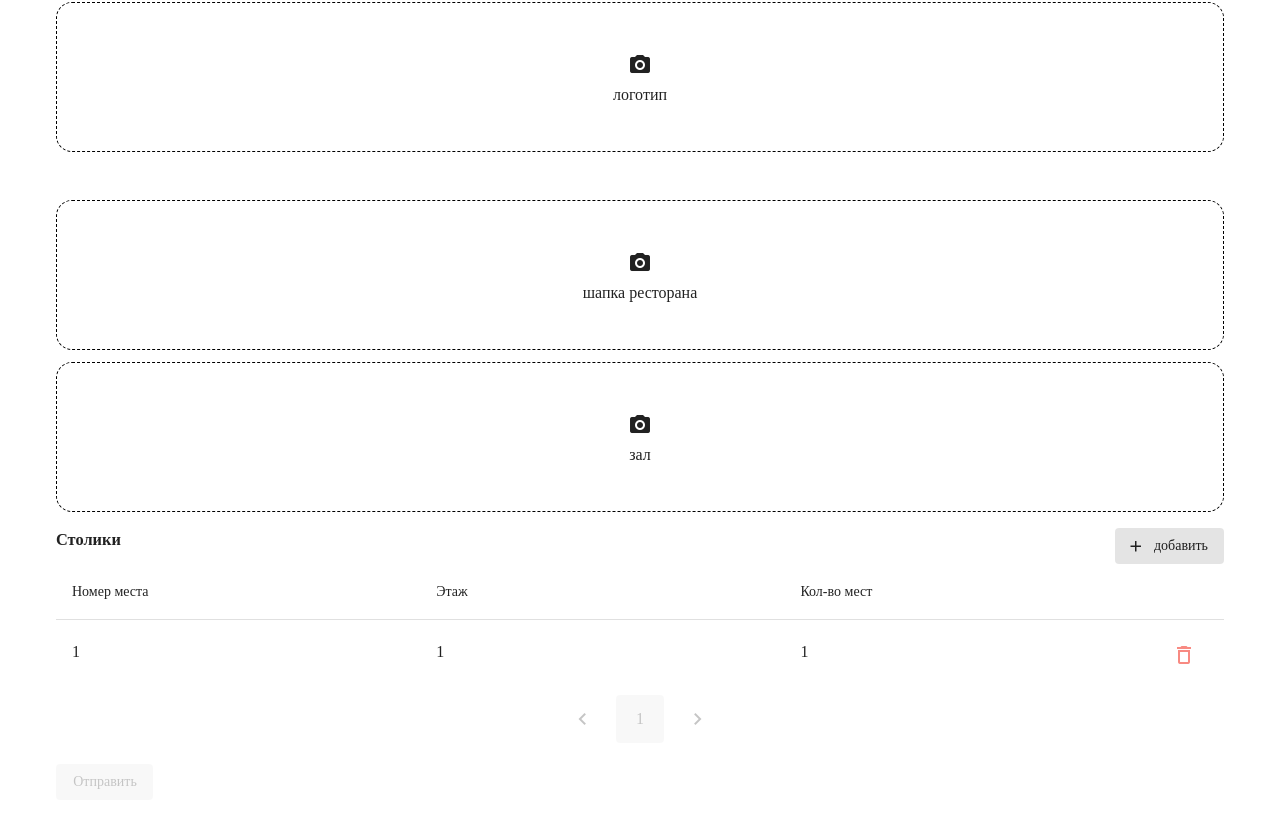
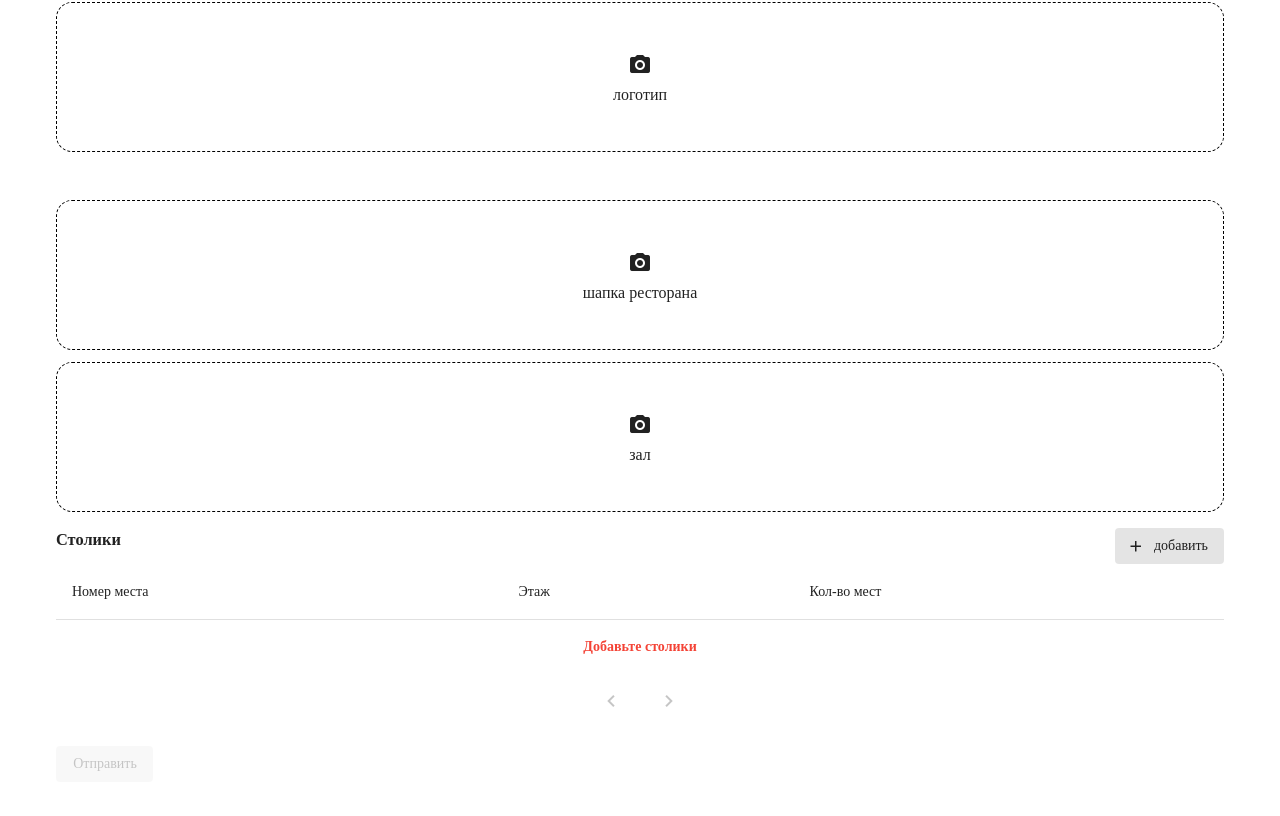
Before and after one commit to qbit-club/uslugi, a Nuxt app: page /rest/create in a window 1280 px wide. Shown: the part 566-1382 px from the top of the page. Built offline with nearby package versions, Linux system fonts and the light colour scheme.

Commit message:
allow to create without tables

```diff
--- a/pages/rest/create.vue
+++ b/pages/rest/create.vue
@@ -85,11 +85,7 @@ let socialMedia = useField<string>('socialMedia')
 
 
 
-let tables = ref<Table[]>([{
-  floor: 1,
-  number: 1,
-  seatsNumber: 1
-}])
+let tables = ref<Table[]>([])
 let imagesFormData = new FormData()
 
 let location = ref<any>(
@@ -320,7 +316,7 @@ watch(locationSearchRequest, async (value) => {
               </template>
             </v-data-table>
             <v-btn class="ma-auto mt-4" variant="tonal" type="submit" :loading="loading"
-              :disabled="!meta.valid || tables.length == 0">
+              :disabled="!meta.valid">
               Отправить
             </v-btn>
           </v-form>
```
